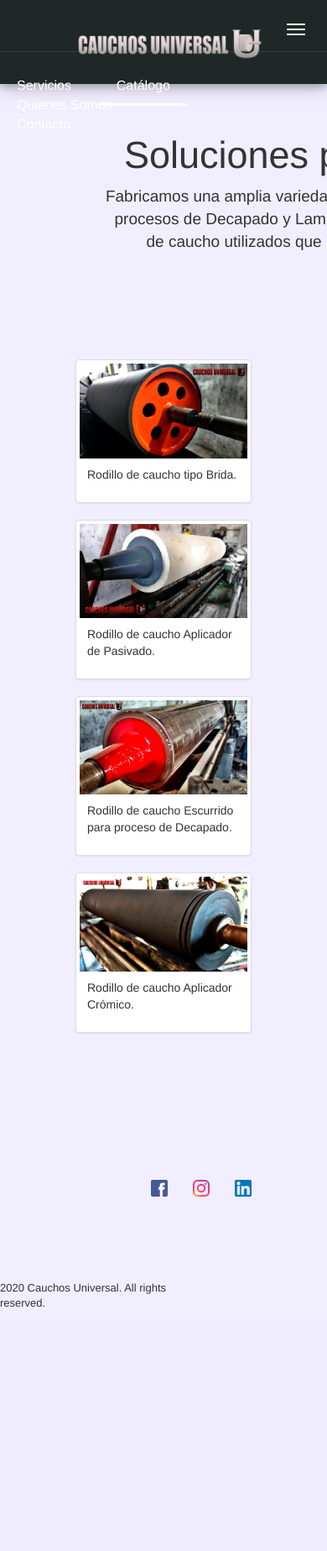
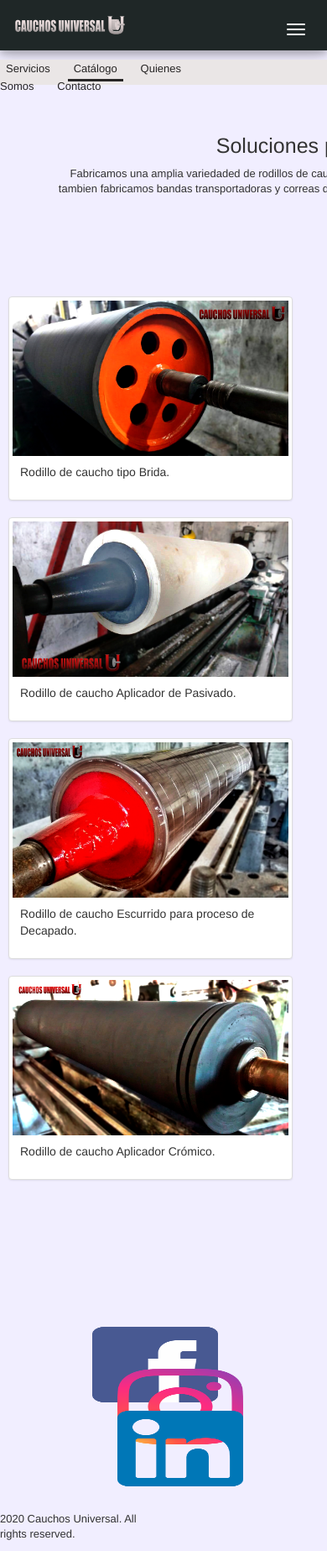
Before and after one commit to santiagogeliz/pcuweb, a Django app: page /catalogo/acero in a window 390 px wide, after a click that opens the changed part; the page is wider, and only the part inside the window is pictured. Shown: that part at 84% size. Before the commit the page ends 1557 px from the top of that part, so only its background shows below. Run offline with Django 3.2, Linux system fonts and the light colour scheme; some libraries are stand-ins or nearby versions; some web fonts are replaced.

Commit message:
Primera modificación para responsive en celulares.

```diff
--- a/pcusite/static/css/pcusite.css
+++ b/pcusite/static/css/pcusite.css
@@ -372,3 +372,211 @@ img.logo_insta, img.logo_linkedin {
 	font-size: 17px;
 	color: #054364;
 }
+
+/* Responsive para la navbar PCU - celulares */
+
+@media screen and (max-width: 768px) {
+	body {
+		width: 359px;
+	}
+
+	.navbar {
+		height: 60px;
+		padding-top: 10px;
+		padding-bottom: 10px;
+		background-color: #1F2727;
+		box-shadow: 0 4px 8px 0 rgba(0, 0, 0, 0.2), 0 6px 20px 0 rgba(0, 0, 0, 0.19);
+}
+	.navbar_dos {
+		height: 60px;
+		padding-top: 10px;
+		padding-bottom: 10px;
+		background-color: #EAE6E6;
+		box-shadow: 0 4px 8px 0 rgba(0, 0, 0, 0.2), 0 6px 20px 0 rgba(0, 0, 0, 0.19);
+	}
+
+	ul.nav {
+		margin-top: 10px;
+		height: 30px;
+		background-color: #EAE6E6;
+	}
+
+	.navbar-brand {
+		padding: 0px;
+		margin: 0px;
+	}
+	.navbar-brand img {
+		position: relative;
+		bottom: 20px;
+		left: 10px;
+		width: 150px;
+		height: 90px;
+	}
+
+	.navbar-brand-dos img {
+		position: relative;
+		bottom: 20px;
+		left: 10px;
+		width: 150px;
+		height: 90px;
+	}
+
+	.icon-bar {
+		background-color: white;
+	}
+
+	.icon-bar-dos {
+		background-color: black;
+	}
+
+
+	.links:hover {
+		text-decoration: none;
+		font-size: 13px;
+		color: white;
+		background-color: rgba(0, 0, 0, 0.25);
+	}
+
+	.links_dos:hover {
+		text-decoration: none;
+		font-size: 13px;
+		color: white;
+		background-color: rgba(0, 0, 0, 0.25);
+	}
+
+	.links:active, .links:focus, .links:visited {
+		text-decoration: none;
+	}
+
+	.links_dos:active, .links_dos:focus, .links_dos:visited {
+		text-decoration: none;
+	}
+
+	.links.active {
+		text-decoration: none;
+		border-radius: 0;
+		color: #272525;
+		border-bottom: solid #272525;
+	}
+
+	.links_dos.active {
+		text-decoration: none;
+		border-radius: 0;
+		color: #272525;
+		border-bottom: solid #272525;
+	}
+
+
+	.links {
+		text-decoration: none;
+		font-size: 13px;
+		padding-top: 5px;
+		padding-bottom: 5px;
+		padding-right: 7px;
+		padding-left: 7px;
+		margin-right: 10px;
+		border-radius: 40px;
+		color: #272525;
+	}
+
+	.links_dos {
+		text-decoration: none;
+		font-size: 13px;
+		padding-top: 5px;
+		padding-bottom: 5px;
+		padding-right: 7px;
+		padding-left: 7px;
+		margin-right: 10px;
+		border-radius: 40px;
+		color: #272525;
+	}
+
+	.submenu {
+		margin-right: 360px;
+	}
+
+	.content {
+		padding-left: 90px;
+		padding-right: 90px;
+	}
+
+
+	/* Responsive para servicios.html */
+
+
+	.encabezado_servicios {
+		text-align: center;
+		position: relative;
+		left: 5%;
+		width: 300px;
+		margin-top: 100px;
+	}
+	.content {
+		padding-left: 10px;
+		padding-right: 10px;
+	}
+
+	.encabezado_servicios p, .encabezado_catalog_acero p {
+		font-size: 13px;
+	}
+	.encabezado_servicios h1, .encabezado_catalog_acero h1 {
+		font-size: 25px;
+	}
+
+	.lista_servicios {
+		margin-top: 100px;
+		padding-left: 40px;
+		padding-right: 20px;
+		width: 320px;
+	}
+	.lista_servicios h3 {
+		font-size: 20px;
+	}
+	.lista_servicios p {
+		font-size: 13px;
+	}
+	.descrip_serv {
+		padding-left: 10px;
+		padding-right: 10px;
+	}
+	.img_serv img {
+		border-radius: 10px;
+		width: 200px;
+		height: 150px;
+	}
+	.servicios_fila_dos, .servicios_fila_tres, .servicios_fila_cuatro, .servicios_fila_cinco {
+		margin-top: 40px;
+	}
+	footer {
+		margin-bottom: 0px;
+	}
+	.pie_pagina {
+		margin-bottom: 0px;
+		padding-bottom: 0px;
+		margin-top: 100px;
+	}
+	.derechos_resev {
+		float: right;
+		margin-top: 50px;
+		margin-right: 170px;
+		margin-bottom: 0px;
+		padding-bottom: 0px;
+	}
+	.redes_sociales {
+		float: left;
+		margin-top: 75px;
+		margin-left: 100px;
+		margin-bottom: 0px;
+		padding-bottom: 0px;
+	}
+	img.logo_insta, img.logo_linkedin {
+		margin-left: 30px;
+	}
+	.derechos_resev p {
+		font-size: 13px;
+	}
+
+
+
+
+}
```
